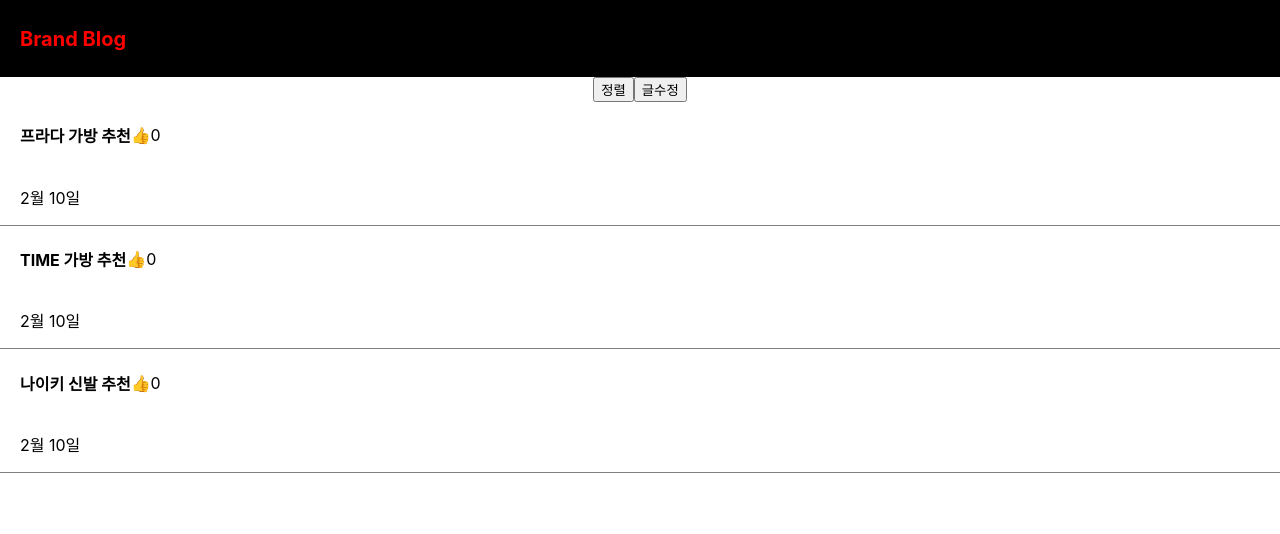
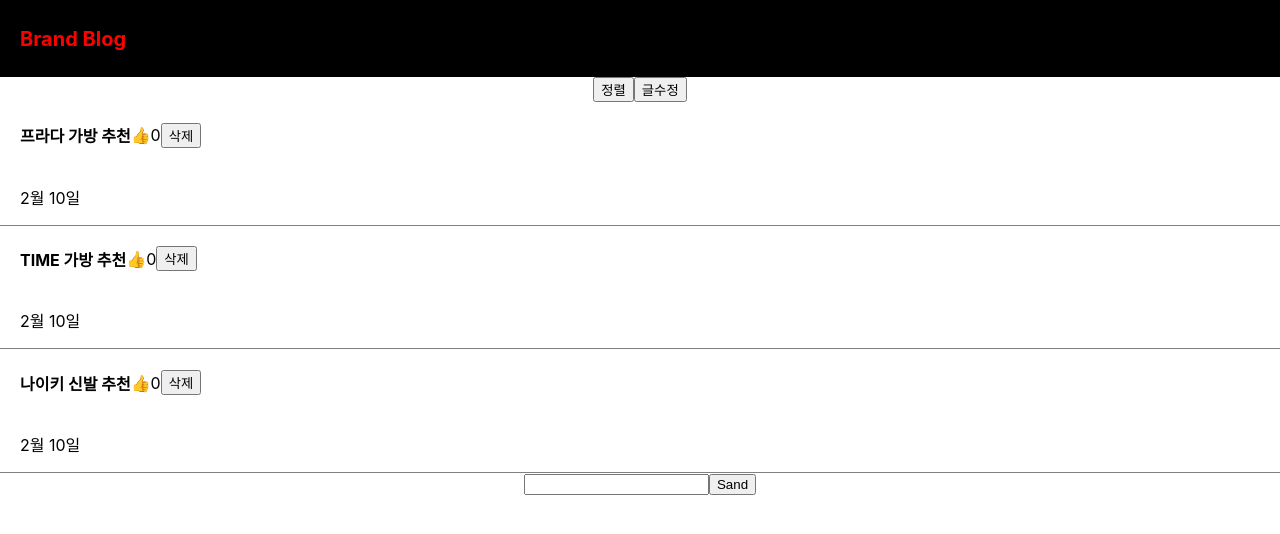
Before and after one commit to Choi-jeonghoon/React_blog, a React (Create React App) app: page / in a window 1280 px wide. Shown: the top 534 px of the page. Built offline with nearby package versions, Linux system fonts and the light colour scheme.

Commit message:
Add: 글등록 및 삭제 기능추가

```diff
--- a/src/App.js
+++ b/src/App.js
@@ -22,6 +22,7 @@ function App() {
   const [like, setLike] = useState([0, 0, 0]);
   const [detail, setDetail] = useState(false);
   const [titles, setTitles] = useState(0);
+  const [입력값, set입력값] = useState("");
 
   return (
     <div className="App">
@@ -107,6 +108,15 @@ function App() {
                 👍
                 {like[i]}
               </span>
+              <button
+                onClick={() => {
+                  const copy = [...title];
+                  copy.splice(i, 1);
+                  setTitle(copy);
+                }}
+              >
+                삭제
+              </button>
             </div>
             {/* <h4>{title[i]} </h4> */}
             {/*
@@ -116,6 +126,21 @@ function App() {
           </div>
         );
       })}
+      <input
+        onChange={(e) => {
+          set입력값(e.target.value);
+          console.log(입력값);
+        }}
+      />
+      <button
+        onClick={() => {
+          const copy = [...title];
+          copy.unshift(입력값);
+          setTitle(copy);
+        }}
+      >
+        Sand
+      </button>
 
       {detail == true ? (
         <Detail color={"skyblue"} titles={titles} title={title} />
```
